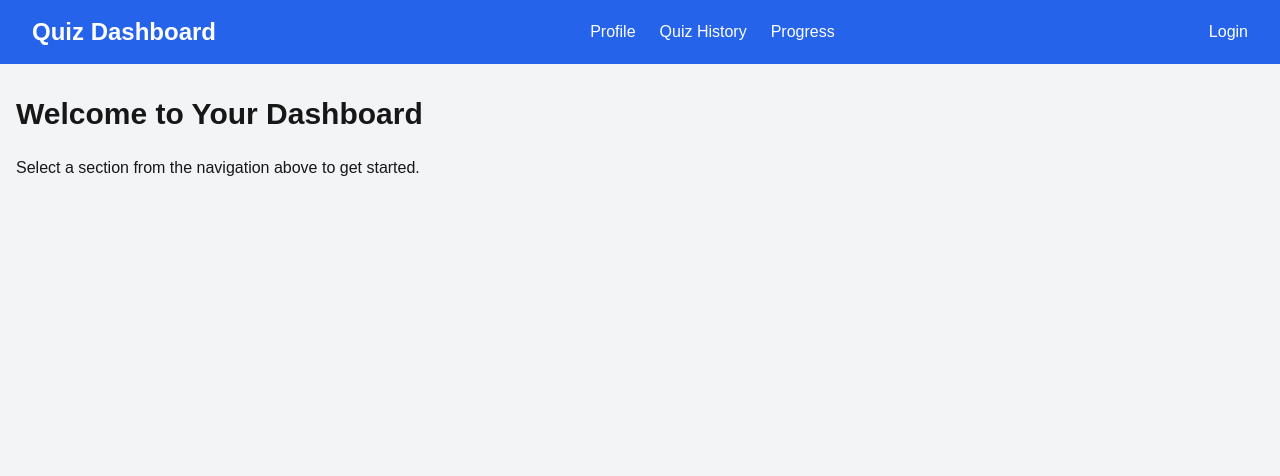
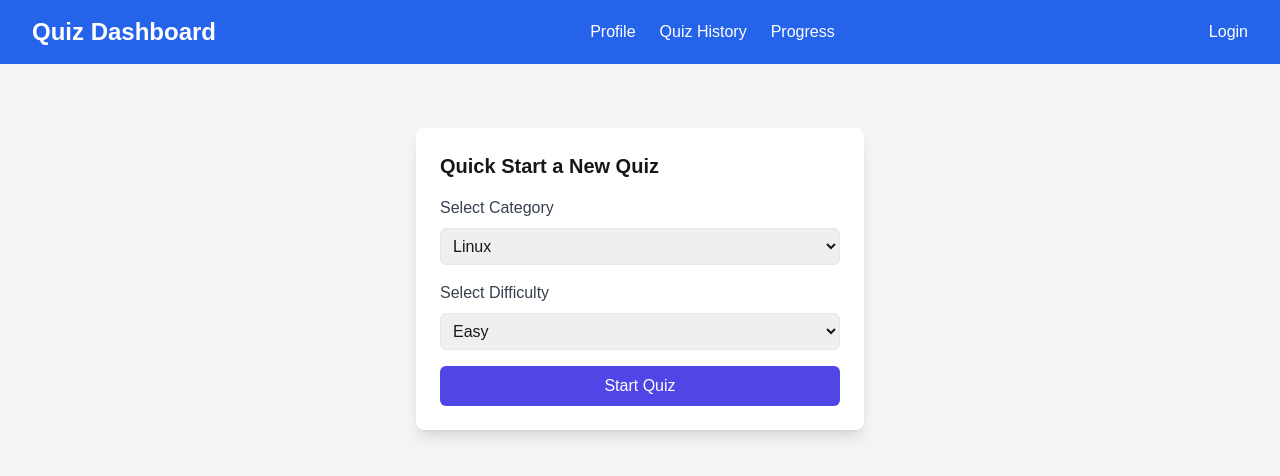
Before and after one commit to kubsamelkamu/Quiz_App, a Next.js app: page /dashboard in a window 1280 px wide. Shown: the top 476 px of the page. Built offline with nearby package versions, Linux system fonts and the light colour scheme; no server answers.

Commit message:
added Quickstart

```diff
--- a/src/pages/dashboard.tsx
+++ b/src/pages/dashboard.tsx
@@ -1,10 +1,10 @@
-import DashboardLayout from "@/components/Dashboard/DashboardLayout";
+import DashboardLayout from '@/components/Dashboard/DashboardLayout';
+import QuickStart from '@/components/Dashboard/QuickStart';
 
 const Dashboard = () => {
   return (
     <DashboardLayout>
-      <h1 className="text-3xl font-bold mb-6">Welcome to Your Dashboard</h1>
-      <p>Select a section from the navigation above to get started.</p>
+      <QuickStart />
     </DashboardLayout>
   );
 };
```
